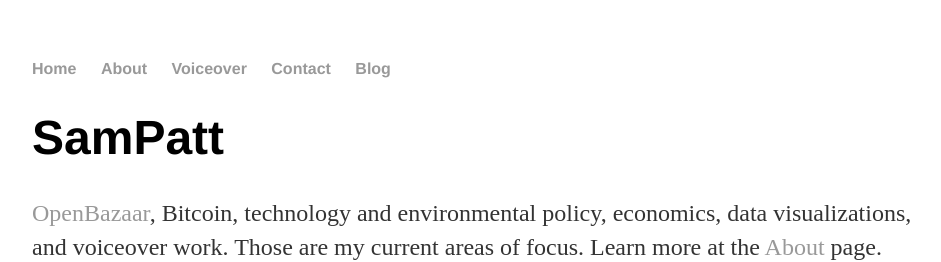
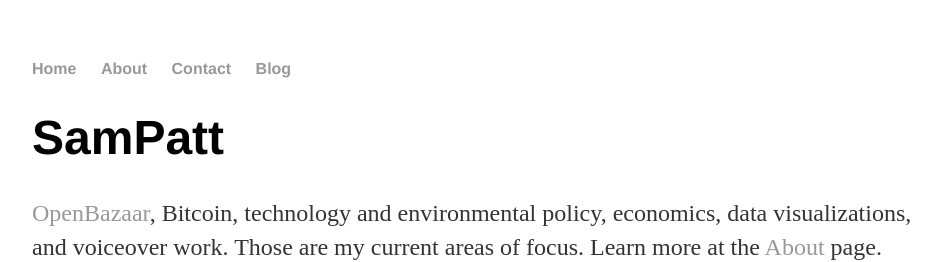
Before and after one commit to SamPatt/sampatt.com, a Jekyll site: the page built from index.html, in a window 1280 px wide. Shown: the top 262 px of the page, without its empty margins (160-1101 px from the left). Built offline with Jekyll 4.4.1, drawn with Linux system fonts in a browser that asks for light colours.

Commit message:
further edits

```diff
--- a/_layouts/default.html
+++ b/_layouts/default.html
@@ -10,7 +10,6 @@
     		<ul>
         		<li><a href="/">Home</a></li>
 	        	<li><a href="/about">About</a></li>
-            <li><a href="http://elementaryvoice.com/">Voiceover</a></li>
             <li><a href="/contact">Contact</a></li>
         		<li><a href="/blog">Blog</a></li>
     		</ul>
```
